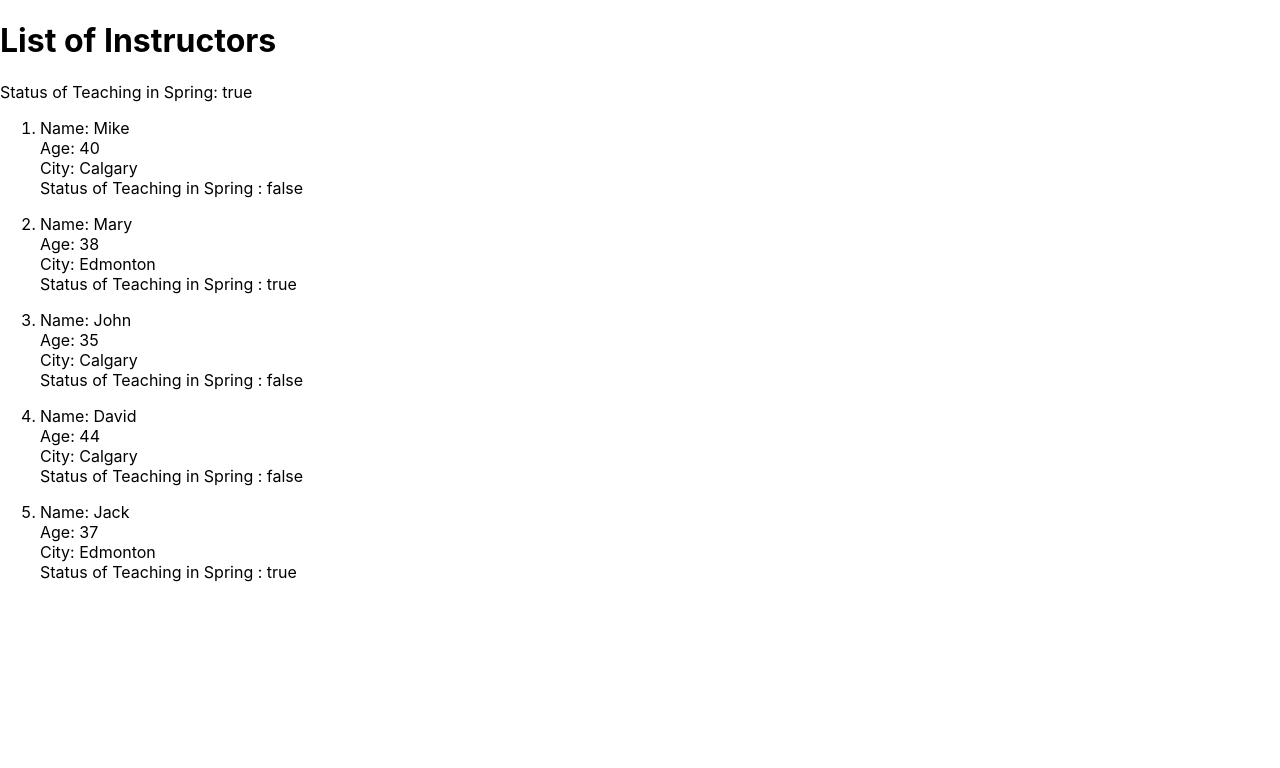
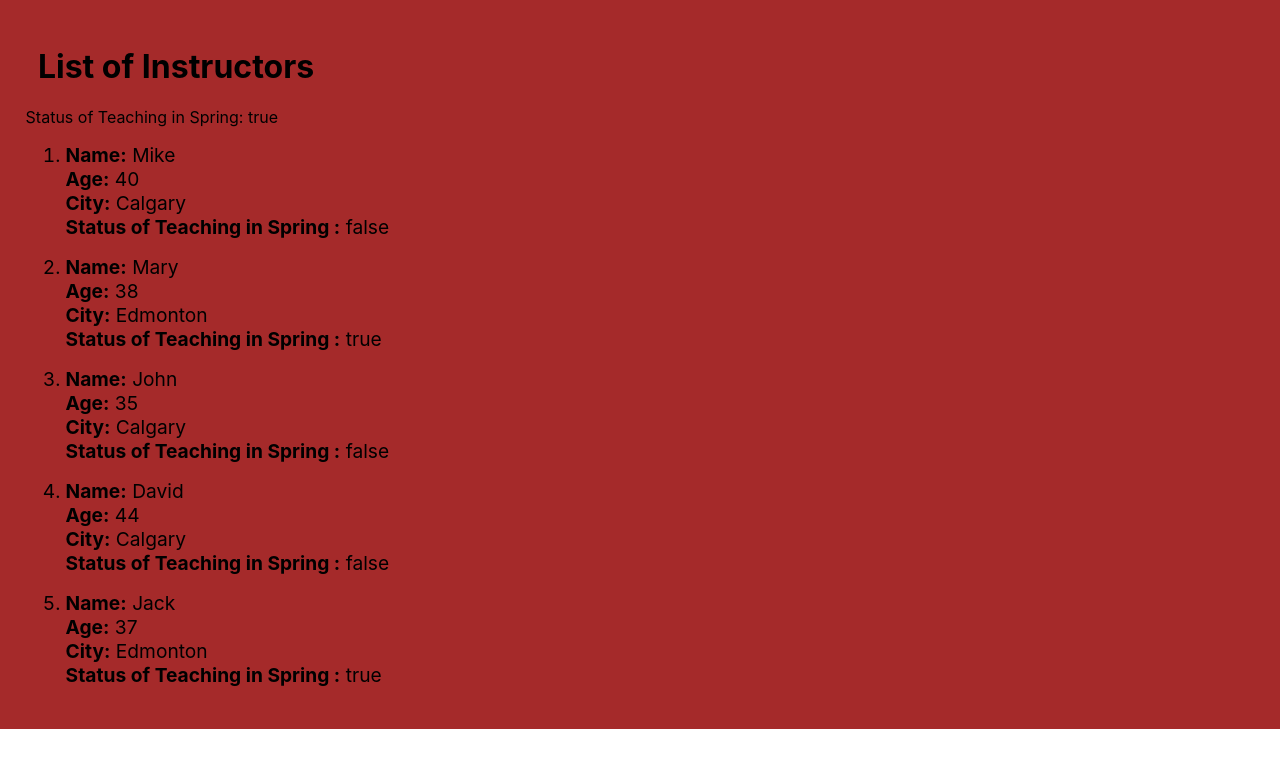
Before and after one commit to michellealzola/lab03listsandstyling, a React (Create React App) app: page / in a window 1280 px wide. Shown: the top 768 px of the page. Built offline with nearby package versions, Linux system fonts and the light colour scheme.

Commit message:
Added Teacher component

```diff
--- a/src/App.css
+++ b/src/App.css
@@ -36,3 +36,19 @@
     transform: rotate(360deg);
   }
 }
+
+li
+{
+  font-size:larger ;
+}
+
+h1
+{
+  text-indent: 1%;
+}
+
+.container
+{
+  background-color: brown;
+  padding: 2%;
+}
--- a/src/App.js
+++ b/src/App.js
@@ -4,8 +4,8 @@ import TeacherList from './components/TeacherList';
 
 function App() {
   return (
-    <div>
-    <h1>List of Instructors</h1>
+    <div class="container">
+      <h1>List of Instructors</h1>
       <SpringStatus />
       <TeacherList />
     </div>
--- /dev/null
+++ b/src/components/Teacher.js
@@ -0,0 +1,18 @@
+import React from 'react'
+
+function Teacher({teacher}) {
+  return (
+    <div>
+            <ol start={teacher.number}>
+                <li>
+                    <strong>Name:</strong> {teacher.name} <br/>
+                    <strong>Age:</strong> {teacher.age} <br/>
+                    <strong>City:</strong> {teacher.city} <br/>
+                    <strong>Status of Teaching in Spring :</strong> {teacher.status}
+                </li>
+            </ol>
+        </div>
+  )
+}
+
+export default Teacher
--- a/src/components/TeacherList.js
+++ b/src/components/TeacherList.js
@@ -1,4 +1,5 @@
 import React from 'react'
+import Teacher from './Teacher'
 
 function TeacherList() {
     const teachers =
@@ -46,17 +47,7 @@ function TeacherList() {
 
     ]
 
-    const teacherList = teachers.map(teacher =>
-        <div>
-            <ol start={teacher.number}>
-                <li>
-                    Name: {teacher.name} <br/>
-                    Age: {teacher.age} <br/>
-                    City: {teacher.city} <br/>
-                    Status of Teaching in Spring : {teacher.status}
-                </li>
-            </ol>
-        </div>
+    const teacherList = teachers.map(teacher => <Teacher teacher = {teacher}/>
     )
 
     return <div>{teacherList}</div>
```
